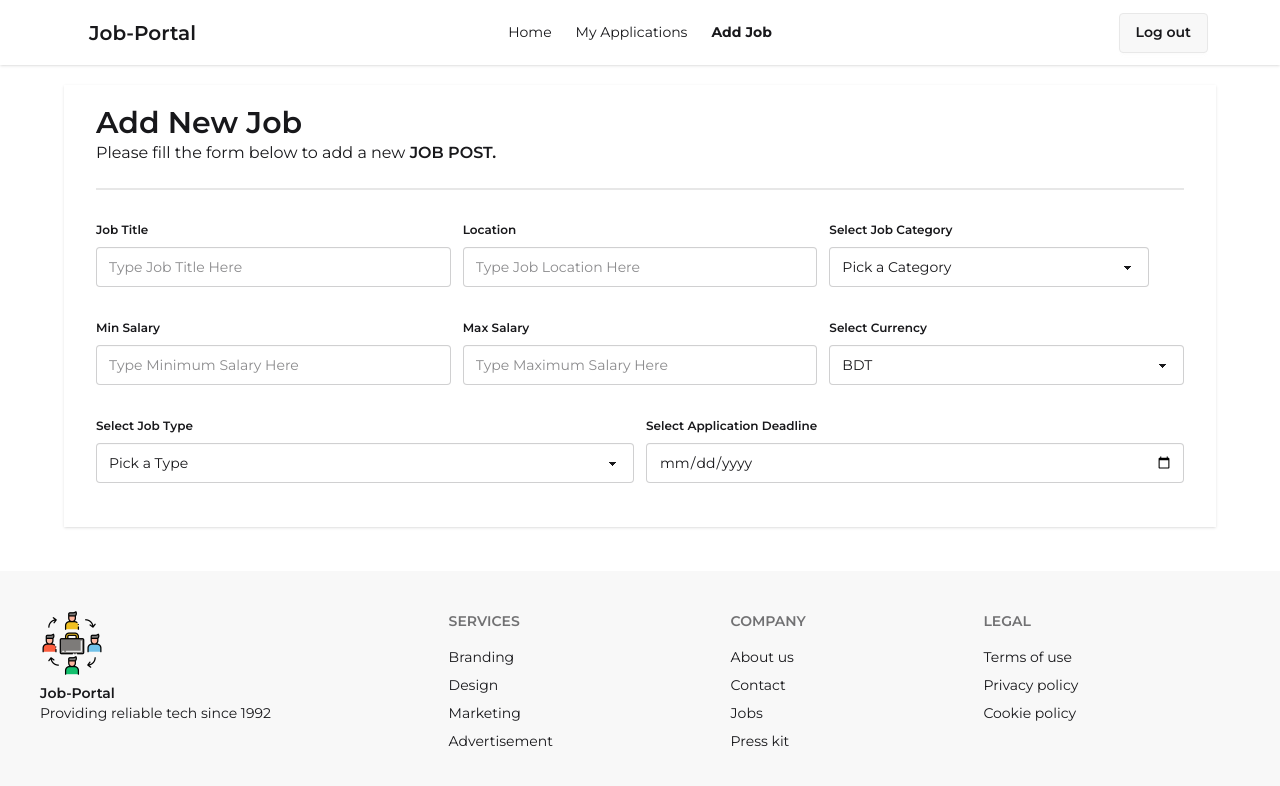
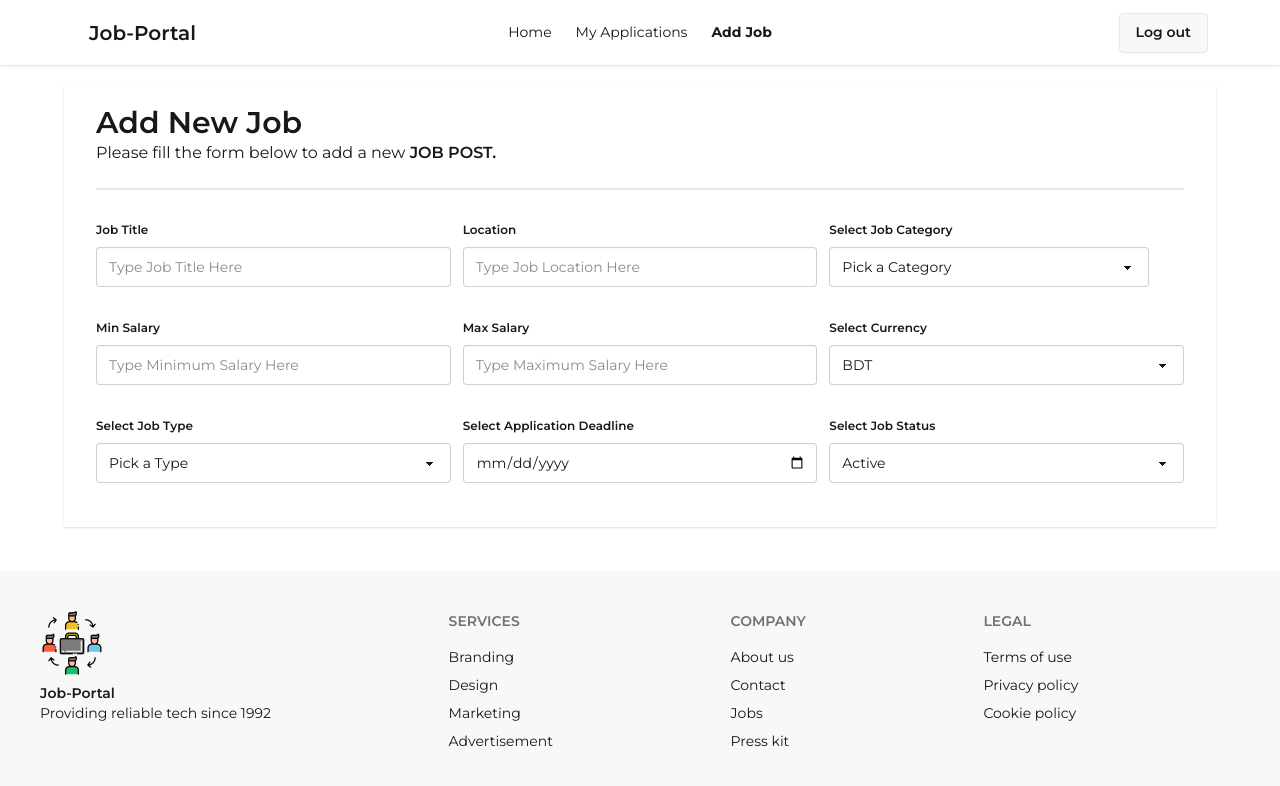
Before and after one commit to Suprio-Das/Job-Portal-Client, a React (Vite) app: page /addJobPost in a window 1280 px wide. Shown: the top 786 px of the page. Built offline with nearby package versions, Linux system fonts and the light colour scheme; no server answers; sample sign-in values are in the browser's storage.

Commit message:
Job status added

```diff
--- a/src/Pages/Job/AddJobPost.jsx
+++ b/src/Pages/Job/AddJobPost.jsx
@@ -58,7 +58,7 @@ const AddJobPost = () => {
                     </fieldset>
                 </div>
                 {/* Job type and deadline */}
-                <div className='grid grid-cols-2 gap-3 mb-5'>
+                <div className='grid grid-cols-3 gap-3 mb-5'>
                     <fieldset className="fieldset w-full">
                         <legend className="fieldset-legend">Select Job Type</legend>
                         <select defaultValue="Pick a Type" className="select w-full" name='type'>
@@ -74,6 +74,13 @@ const AddJobPost = () => {
                         <legend className="fieldset-legend">Select Application Deadline</legend>
                         <input type="date" className="input w-full" name='deadline' />
                     </fieldset>
+                    <fieldset className="fieldset w-full">
+                        <legend className="fieldset-legend">Select Job Status</legend>
+                        <select defaultValue="Pick a Type" className="select w-full" name='status'>
+                            <option>Active</option>
+                            <option>Inactive</option>
+                        </select>
+                    </fieldset>
                 </div>
             </form>
         </div>
```
